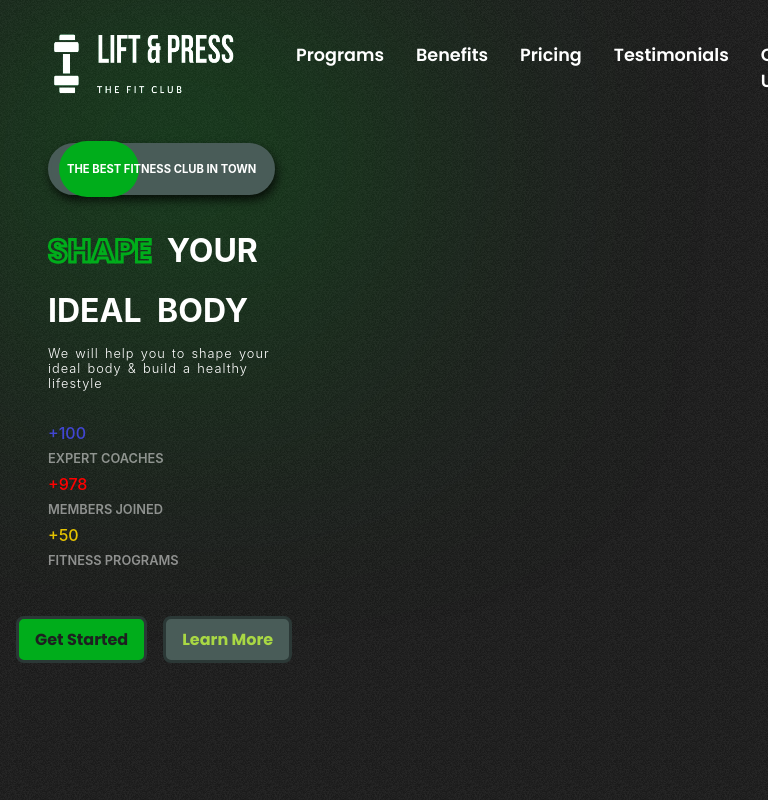
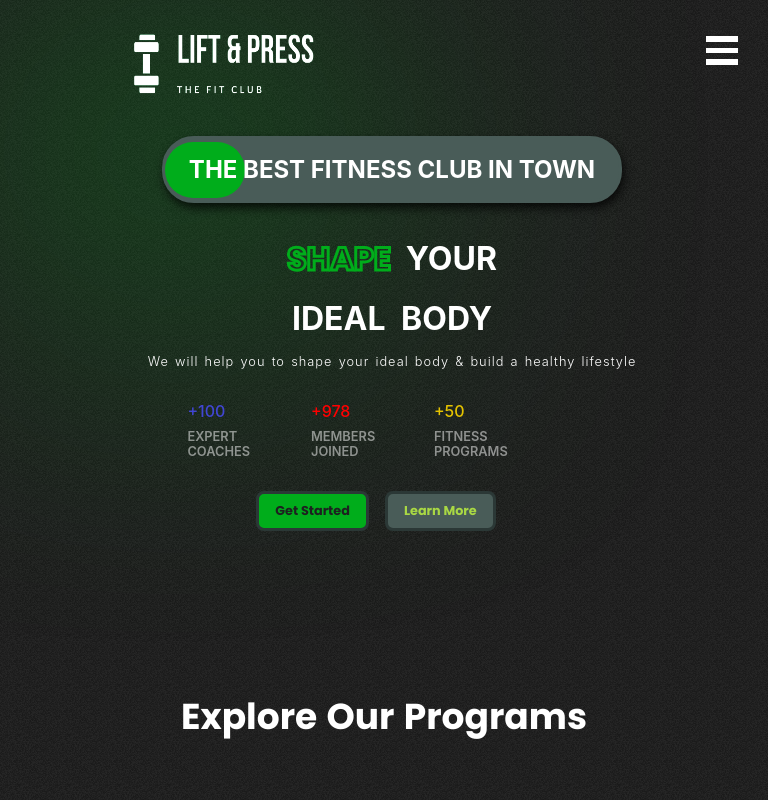
Before and after one commit to Charawey-X/gym, a React (Create React App) app: page / in a window 768 px wide. Shown: the top 800 px of the page. Built offline with nearby package versions, Linux system fonts and the light colour scheme.

Commit message:
add harmbuger menu

```diff
--- a/package.json
+++ b/package.json
@@ -9,6 +9,7 @@
     "@testing-library/user-event": "^13.5.0",
     "framer-motion": "^7.5.3",
     "react": "^18.2.0",
+    "react-burger-menu": "^3.0.8",
     "react-dom": "^18.2.0",
     "react-router-dom": "^6.4.2",
     "react-scripts": "^5.0.1",
--- a/src/App.css
+++ b/src/App.css
@@ -60,3 +60,24 @@
   filter:blur(150px);
   z-index:-1;
 }
+
+.bm-burger-button{
+    display: none;
+}
+
+@media (max-width: 768px) {
+  .bm-burger-button{
+    display: flex;
+    width: 2rem;
+    height: 1.8rem;
+    color: white;
+    cursor: pointer;
+  }
+}
+
+@media (max-width:476px) {
+  .bm-burger-button {
+    width:1.5rem;
+    height:1.6rem;
+  }
+}
--- a/src/App.js
+++ b/src/App.js
@@ -7,9 +7,10 @@ import Testimonials from './components/Testimonials/Testimonials';
 import Join from './components/Join/Join';
 import Footer from './components/Footer/Footer';
 
+
 function App() {
   return (
-    <div className="App">
+    <div className="App" id='App'>
       <Hero></Hero>
       <Programs></Programs>
       <Benefits></Benefits>
--- a/src/components/Header/Header.css
+++ b/src/components/Header/Header.css
@@ -24,3 +24,30 @@
     cursor: pointer;
     scale:1.2;
 }
+
+@media (max-width: 768px){
+    .header{
+        display: flex;
+        align-items: center;
+        justify-content: space-between;
+        gap:20rem;
+    }
+
+    .header-menu{
+        display: none;
+    }
+}
+
+@media (max-width:476px) {
+    .header{
+        display: flex;
+        align-items: center;
+        justify-content: space-between;
+        gap:2rem;
+    }
+
+    .logo {
+        width:12rem;
+        height:4rem;
+    }
+}
--- a/src/components/Header/Header.jsx
+++ b/src/components/Header/Header.jsx
@@ -1,6 +1,8 @@
 import React from 'react';
 import './Header.css';
 import Logo from '../../assets/logo1.png';
+import Sidebar from '../Sidebar/Sidebar';
+
 
 const Header = () => {
   return (
@@ -13,6 +15,7 @@ const Header = () => {
             <li>Testimonials</li>
             <li>Contact Us</li>
         </ul>
+        <Sidebar pageWrapId={'hero'} outerContainerId={'App'}></Sidebar>
     </div>
   )
 }
--- a/src/components/Hero/Hero.css
+++ b/src/components/Hero/Hero.css
@@ -139,37 +139,53 @@
     height:15rem;
 }
 
-@media (max-width:768px){
+@media (max-width:620px){
+    .left{
+        display:flex;
+        justify-content:center;
+        align-items:center;
+    }
+
     .hero-text{
         display:flex;
         flex-direction:column;
         font-size:2rem;
         word-spacing: 0.5rem;
+        align-items:center;
+        justify-content:center;
     }
 
     .hero-text :nth-child(3){
+        display:flex;
         font-size: 0.8rem;
-        width:30%;
+        align-items:center;
+        justify-content:center;
+        width:100%;
     }
 
     .best{
         font-size: 0.7rem;
         border-radius: 2rem;
         padding:1rem 1rem;
-        border: 3px solid var(--lightgray);
-        color: white;
-        display:flex;
-        width:fit-content;
-        position:relative;
         align-items:center;
-        justify-content:flex-start;
+        justify-content:center;
         z-index:1;
         box-shadow: 2px 5px 10px 0px rgba(0,0,0,0.75);
     }
 
+    .best div {
+        width: 5rem;
+        height: 3rem;
+        left: 0rem;
+        z-index:-1;
+        border-radius: 2rem;
+    }
+
     .figures{
         display:flex;
-        flex-direction:column;
+        flex-direction:row;
+        align-items:center;
+        justify-content:center;
         gap:0.5rem;
         padding:0rem 1rem 1rem 2rem;
     }
@@ -184,6 +200,7 @@
 
     .figures div :nth-child(2){
         font-size: 0.8rem;
+        width:50%;
     }
 
     .right{
@@ -195,25 +212,101 @@
         flex-direction:row;
         gap:1rem;
         padding:0;
+        align-items:center;
+        justify-content:center;
     }
 
     .hbtn1{
-        font-size:1rem;
+        font-size:0.8rem;
         width:fit-content;
         padding:0.5rem 1rem;
     }
 
     .hbtn2{
-        font-size:1rem;
+        font-size:0.8rem;
+        width:fit-content;
+        padding:0.5rem 1rem;
+    }
+}
+
+@media (min-width:620px) and (max-width:800px){
+    .hero-text{
+        display:flex;
+        flex-direction:column;
+        font-size:2rem;
+        word-spacing: 0.5rem;
+        align-items:center;
+        justify-content:center;
+        padding:0;
+    }
+
+    .hero-text :nth-child(3){
+        display:flex;
+        font-size: 0.8rem;
+        align-items:center;
+        justify-content:center;
+        width:100%;
+    }
+
+    .left{
+        display:flex;
+        align-items:center;
+        justify-content:center;
+    }
+
+    .figures{
+        display:flex;
+        flex-direction:row;
+        align-items:center;
+        justify-content:center;
+        gap:0.5rem;
+        padding:0;
+    }
+
+    .figures div{
+        gap:0.5rem;
+    }
+
+    .figures div :nth-child(1){
+        font-size: 1rem;
+    }
+
+    .figures div :nth-child(2){
+        font-size: 0.8rem;
+        width:50%;
+    }
+
+    .right{
+        display:none;
+    }
+
+    .hero-buttons{
+        display:flex;
+        flex-direction:row;
+        gap:1rem;
+        padding:0;
+        align-items:center;
+        justify-content:center;
+    }
+
+    .hbtn1{
+        font-size:0.8rem;
+        width:fit-content;
+        padding:0.5rem 1rem;
+    }
+
+    .hbtn2{
+        font-size:0.8rem;
         width:fit-content;
         padding:0.5rem 1rem;
     }
 }
 
 @media (min-width:800px) and (max-width:1100px){
-    .hero{
+    .left{
         display:flex;
-        flex-direction:column;
+        align-items:center;
+        justify-content:center;
     }
 
     .hero-text{
@@ -221,6 +314,8 @@
         flex-direction:column;
         font-size:4rem;
         word-spacing: 0.8rem;
+        align-items:center;
+        justify-content:center;
     }
 
     .hero-text :nth-child(3){
@@ -229,10 +324,36 @@
         color: white;
         letter-spacing: 1px;
         word-spacing: 0.1rem;
-        width: 80%;
+    }
+
+    .figures{
+        display:flex;
+        align-items:center;
+        justify-content:center;
     }
 
     .right{
         display:none;
     }
+
+    .hero-buttons{
+        display:flex;
+        flex-direction:row;
+        gap:1rem;
+        padding:0;
+        align-items:center;
+        justify-content:center;
+    }
 }
+
+@media (max-width:1200px){
+    .right{
+        display:none;
+    }
+}
+
+@media (max-width:1300px){
+    .right img{
+        display:none;
+    }
+}
--- a/src/components/Hero/Hero.jsx
+++ b/src/components/Hero/Hero.jsx
@@ -7,6 +7,8 @@ import {motion} from 'framer-motion';
 
 const Hero = () => {
     const transition = {type: 'spring', duration: 5};
+    const mobile = window.innerWidth <=678? true: false;
+    const tab = window.innerWidth <=992 && window.innerWidth >678 ? true: false;
   return (
     <div className="hero" id='hero'>
         <div className='blur hero-blur'></div>
@@ -14,8 +16,9 @@ const Hero = () => {
             <Header></Header>
             <section className='best'>
                 <motion.div
-                    initial={{left:'350px'}}
-                    whileInView={{left:'8px', transition: transition}}
+                    initial={{left: mobile?'130px': (tab?'300px':'350px')}}
+                    whileInView={{left:'0px'}}
+                    transition={{...transition, type:"tween"}}
                 ></motion.div>
                 <span>THE BEST FITNESS CLUB IN TOWN</span>
             </section>
--- /dev/null
+++ b/src/components/Sidebar/Sidebar.css
@@ -0,0 +1,89 @@
+/* Position and sizing of burger button */
+.bm-burger-button {
+  position: absolute;
+  right: 30px;
+  top: 36px;
+}
+
+/* Color/shape of burger icon bars */
+.bm-burger-bars {
+  background: white;
+}
+
+/* Color/shape of burger icon bars on hover*/
+.bm-burger-bars-hover {
+  background: var(--lightgreen);
+}
+
+/* Position and sizing of clickable cross button */
+.bm-cross-button {
+  height: 24px;
+  width: 24px;
+}
+
+/* Color/shape of close button cross */
+.bm-cross {
+  background: white;
+}
+
+/* Color/shape of close button cross on hover */
+.bm-cross-button:hover {
+  background: var(--lightgreen);
+}
+
+/*
+Sidebar wrapper styles
+Note: Beware of modifying this element as it can break the animations - you should not need to touch it in most cases
+*/
+.bm-menu-wrap {
+  position: fixed;
+  left:0;
+  top:0;
+  height: 100%;
+}
+
+/* General sidebar styles */
+.bm-menu {
+  background: var(--darkGrey);
+  padding: 2em 1em 0;
+  font-size: 1.15em;
+}
+
+/* Morph shape necessary with bubble or elastic */
+.bm-morph-shape {
+  fill: var(--lightgreen);
+}
+
+/* Wrapper for item list */
+.bm-item-list {
+  color: white;
+  padding: 0.8em;
+}
+
+/* Individual item */
+.bm-item {
+  display: inline-block;
+}
+
+/* Individual item */
+.bm-item {
+  display: inline-block;
+  font-family:'Poppins';
+  font-weight:700;
+  color: white;
+  padding: 0.8em;
+  margin-bottom: 10px;
+  text-align: left;
+  text-decoration: none;
+  transition: all 0.3s ease-in-out;
+}
+
+.bm-item:hover {
+  color: var(--lightgreen);
+  scale:1.1;
+}
+
+/* Styling of overlay */
+.bm-overlay {
+  background: rgba(0, 0, 0, 0);
+}
--- /dev/null
+++ b/src/components/Sidebar/Sidebar.jsx
@@ -0,0 +1,27 @@
+import React from 'react';
+import { slide as Menu } from 'react-burger-menu';
+import './Sidebar.css';
+
+const Sidebar = () => {
+  return (
+    <Menu>
+      <a className="menu-item" href="/">
+        Programs
+      </a>
+      <a className="menu-item" href="/salads">
+        Benefits
+      </a>
+      <a className="menu-item" href="/pizzas">
+        Pricing
+      </a>
+      <a className="menu-item" href="/desserts">
+        Testimonials
+      </a>
+      <a className="menu-item" href="/desserts">
+        Contact Us
+      </a>
+    </Menu>
+  )
+}
+
+export default Sidebar
```
Also changed, not shown: 1 other file (tests, documents, lock files or other folders).
